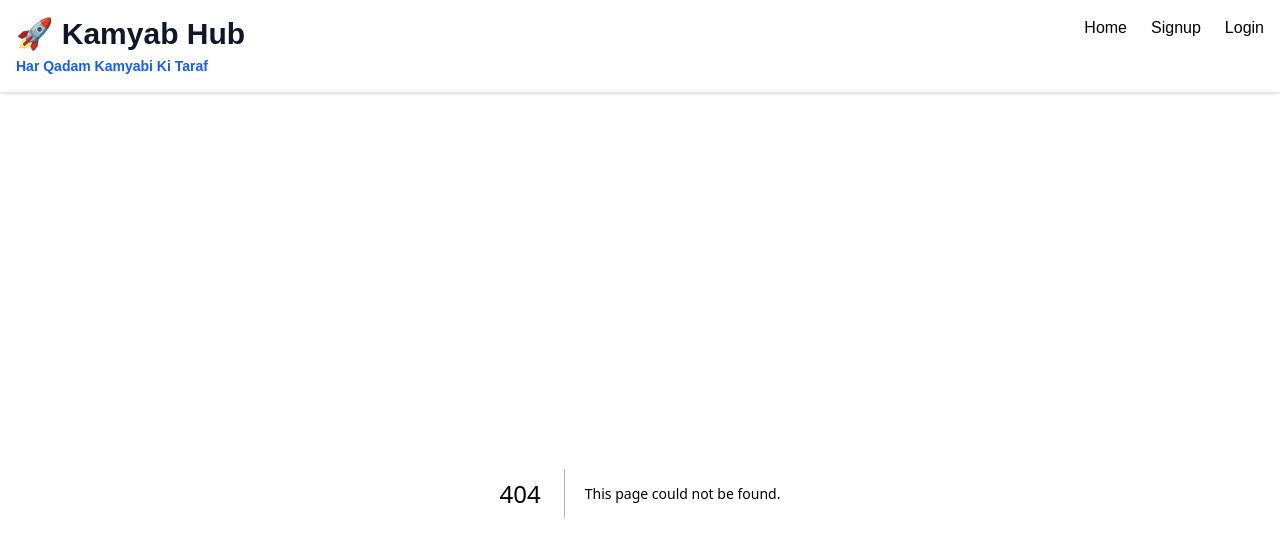
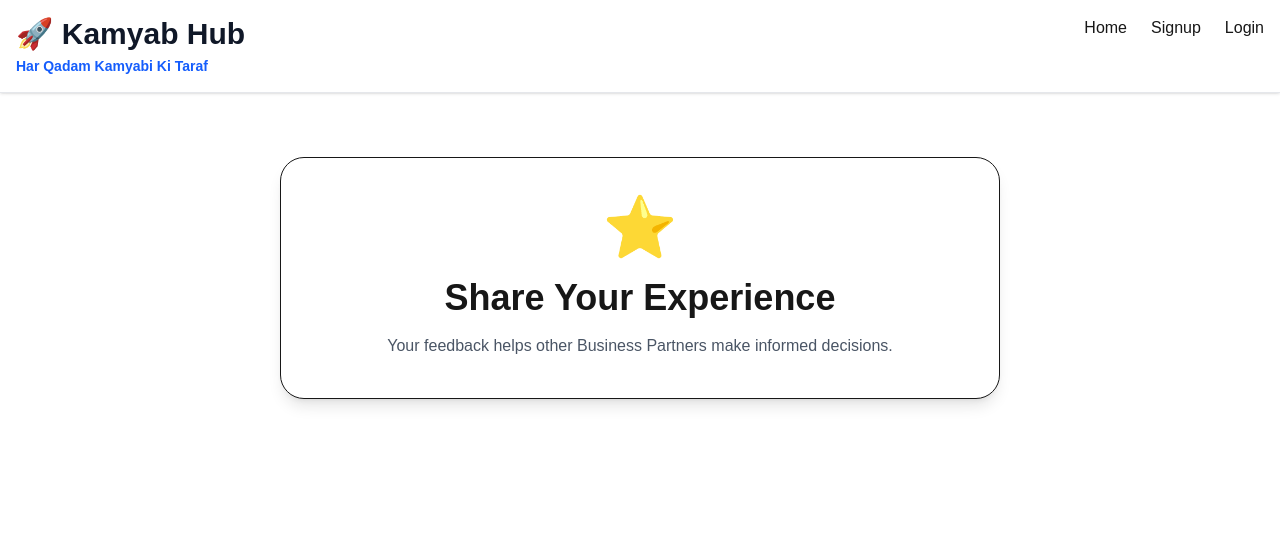
Before and after one commit to invite1earn2/kamyab-hub, a Next.js app: page /add-review in a window 1280 px wide. Before the commit this address had no page. Shown: the top 556 px of the page. Built offline with nearby package versions, Linux system fonts and the light colour scheme.

Commit message:
Create user review submission page

```diff
--- /dev/null
+++ b/src/app/add-review/page.js
@@ -0,0 +1,39 @@
+"use client";
+
+export default function AddReview(){
+
+return(
+
+<main className="max-w-3xl mx-auto px-6 py-16">
+
+<div className="bg-white rounded-3xl border shadow-lg p-10">
+
+<div className="text-center">
+
+<div className="text-6xl">
+
+⭐
+
+</div>
+
+<h1 className="mt-5 text-4xl font-black">
+
+Share Your Experience
+
+</h1>
+
+<p className="mt-4 text-gray-600">
+
+Your feedback helps other Business Partners make informed decisions.
+
+</p>
+
+</div>
+
+</div>
+
+</main>
+
+);
+
+}
```
